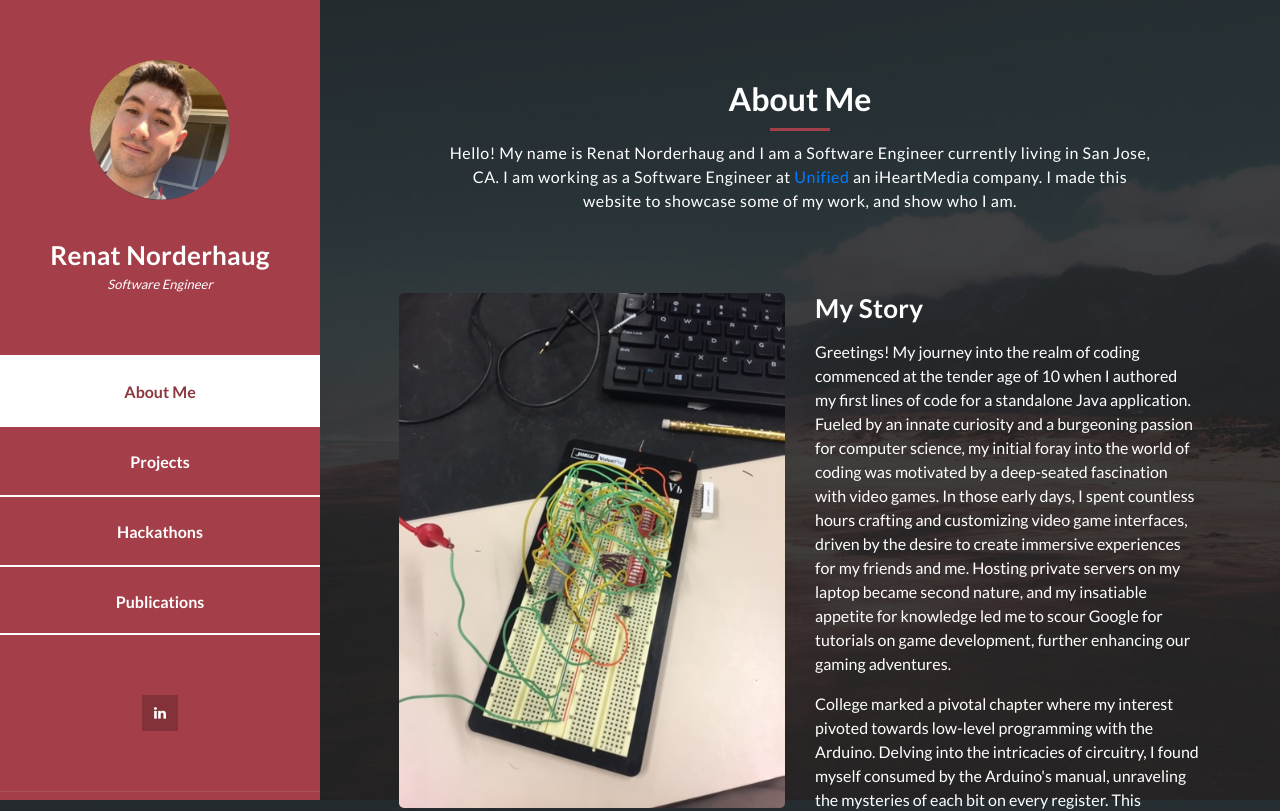
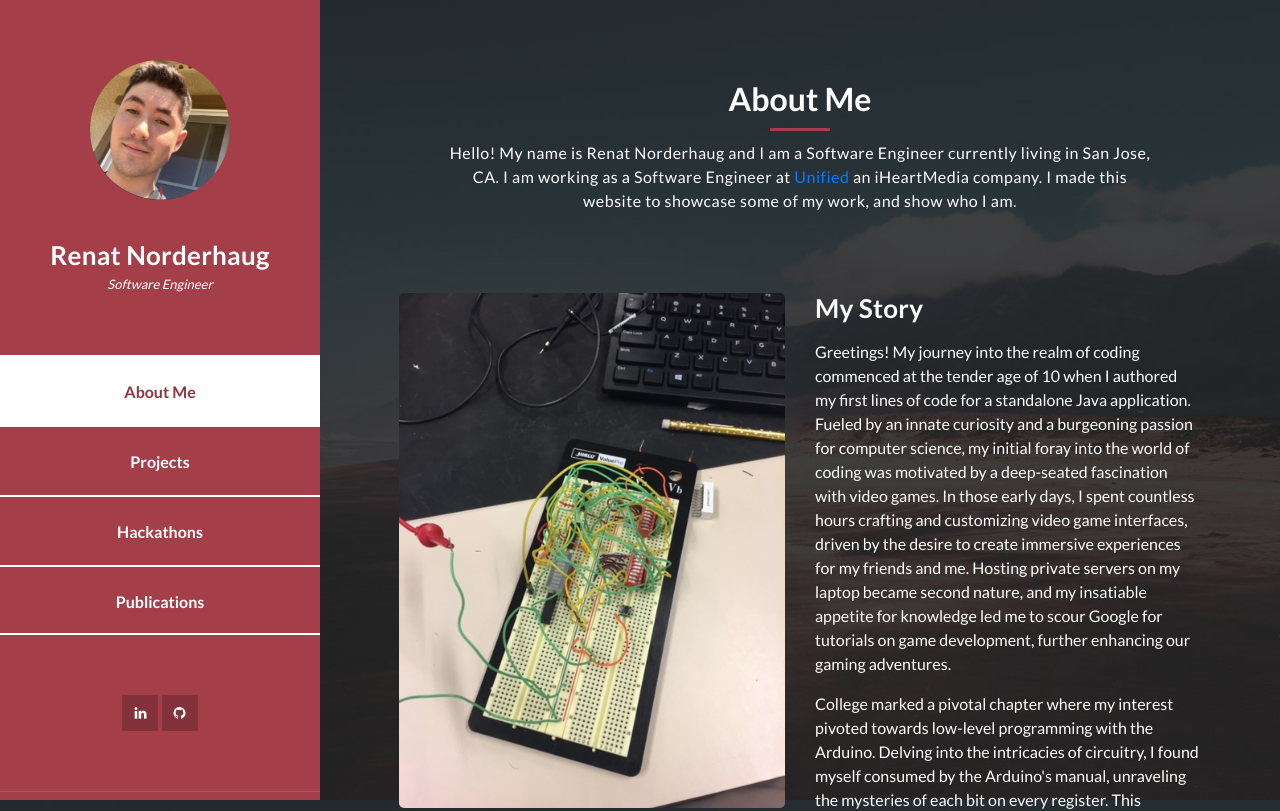
Before and after one commit to Renat97/Renat97.github.io, a plain HTML site: page index.html in a window 1280 px wide. Shown: the top 811 px of the page. Drawn offline with Linux system fonts and the light colour scheme.

Commit message:
update github link

```diff
--- a/index.html
+++ b/index.html
@@ -55,6 +55,7 @@ https://templatemo.com/tm-531-reflux
               <ul class="soial-icons">
                 <li>
                   <a href="https://www.linkedin.com/in/renatnorderhaug"><i class="fa fa-linkedin"></i></a>
+                  <a href="https://www.github.com/Renat97"><i class="fa fa-github"></i></a>
                 </li>
               </ul>
             </div>
```
